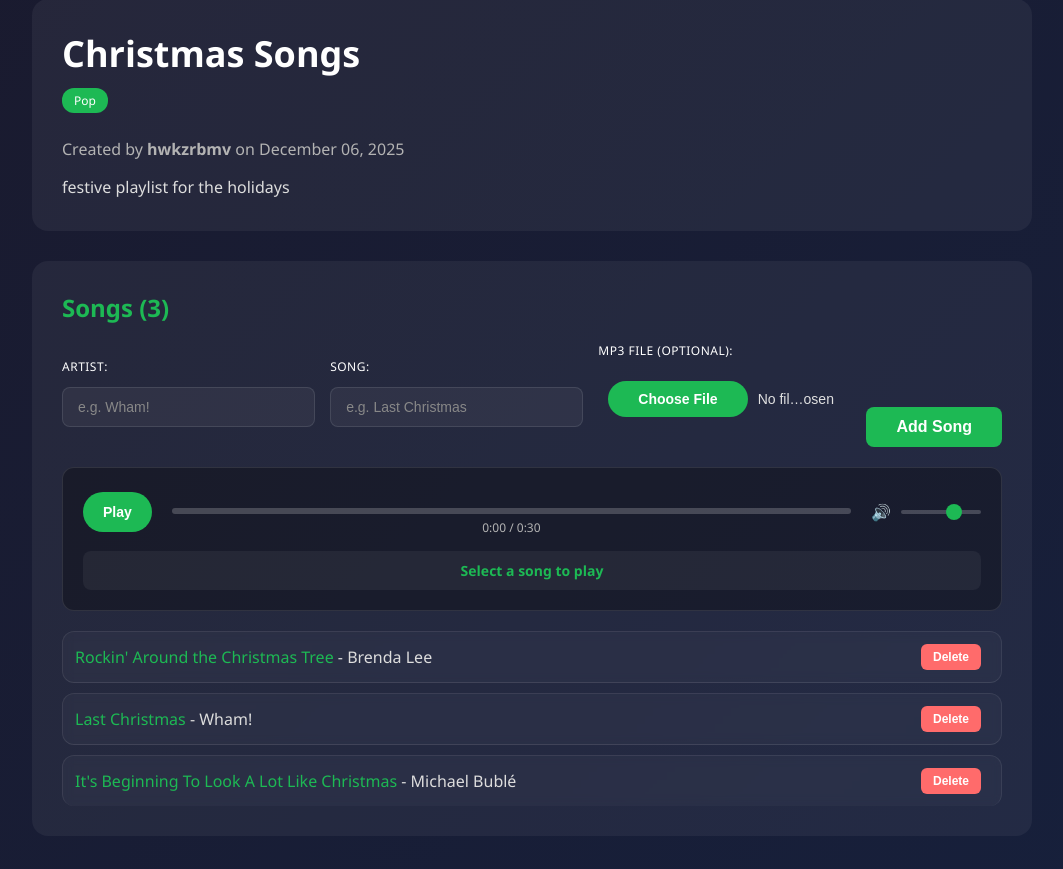
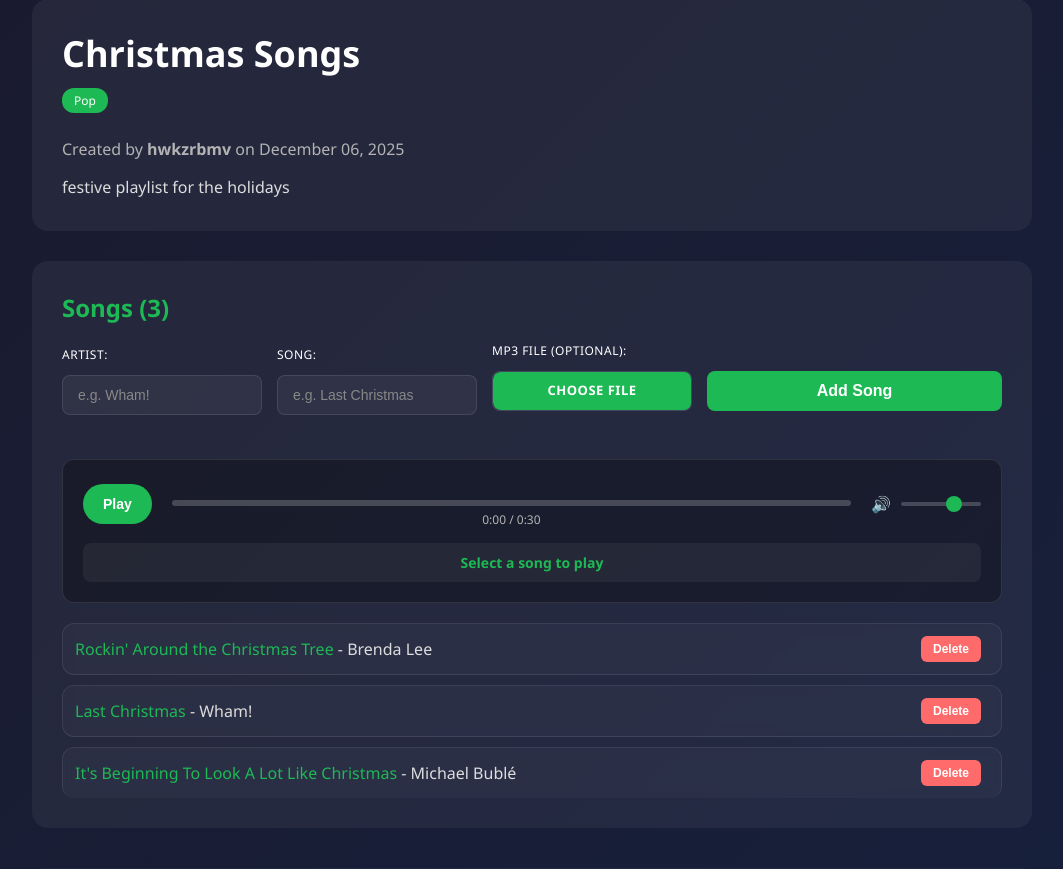
Before and after one commit to suchithgali/CSE_108_Final_Project, a Flask app: page /playlist/1 in a window 1280 px wide. Shown: the part 114-983 px from the top of the page, without its empty margins (108-1171 px from the left). Run offline with Flask 3, Linux system fonts and the light colour scheme; a user stored in the database is signed in.

Commit message:
made the choose file button look more congruent with the other buttons.

```diff
--- a/public/static/script.js
+++ b/public/static/script.js
@@ -1,7 +1,31 @@
 document.addEventListener('DOMContentLoaded', function() {
     setupVoteButtons();
     setupMusicPlayer();
+    setupFileInput();
 });
+
+function setupFileInput() {
+    var fileInput = document.getElementById('music_file');
+    if (fileInput) {
+        var fileInputLabel = document.querySelector('label[for="music_file"]');
+        if (fileInputLabel) {
+            var fileInputText = fileInputLabel.querySelector('.file-input-text');
+
+            if (fileInputText) {
+                fileInput.addEventListener('change', function() {
+                    if (this.files && this.files.length > 0) {
+                        var fileName = this.files[0].name;
+                        fileInputText.textContent = fileName;
+                        fileInputText.classList.add('has-file');
+                    } else {
+                        fileInputText.textContent = 'No file chosen';
+                        fileInputText.classList.remove('has-file');
+                    }
+                });
+            }
+        }
+    }
+}
 
 
 function setupVoteButtons() {
--- a/public/static/styles.css
+++ b/public/static/styles.css
@@ -620,10 +620,9 @@ body {
 }
 
 .add-song-form {
-    display: grid;
-    grid-template-columns: 1fr 1fr 1fr auto;
+    display: flex;
     gap: 15px;
-    align-items: flex-end;
+    align-items: center;
 }
 
 .form-group {
@@ -648,6 +647,7 @@ body {
     border-radius: 8px;
     color: #e0e0e0;
     font-size: 14px;
+    min-width: 200px;
     height: 40px;
     box-sizing: border-box;
 }
@@ -656,37 +656,8 @@ body {
     color: #888;
 }
 
-.add-song-form input[type="file"] {
-    padding: 0;
-    background: transparent;
-    border: none;
-    height: auto;
-    display: flex;
-    align-items: center;
-    justify-content: center;
-}
-
-.add-song-form input[type="file"]::file-selector-button {
-    background: #1db954;
-    color: white;
-    padding: 10px 30px;
-    border: none;
-    border-radius: 25px;
-    cursor: pointer;
-    font-weight: 600;
-    height: auto;
-    box-sizing: border-box;
-    transition: all 0.3s ease;
-    white-space: nowrap;
-}
-
-.add-song-form input[type="file"]::file-selector-button:hover {
-    background: #1aa34a;
-    transform: translateY(-1px);
-}
-
 .add-song-form button {
-    padding: 10px 30px;
+    padding: 10px 20px;
     background: #1db954;
     color: white;
     border: none;
@@ -696,7 +667,85 @@ body {
     transition: all 0.3s ease;
     height: 40px;
     box-sizing: border-box;
+}
+
+.file-input-wrapper {
+    position: relative;
+    width: 100%;
+}
+
+.file-input {
+    position: absolute;
+    width: 0.1px;
+    height: 0.1px;
+    opacity: 0;
+    overflow: hidden;
+    z-index: -1;
+}
+
+.file-input-label {
+    display: flex;
+    align-items: center;
+    gap: 12px;
+    padding: 0;
+    background: rgba(255, 255, 255, 0.05);
+    border: 1px solid rgba(255, 255, 255, 0.1);
+    border-radius: 8px;
+    color: #e0e0e0;
+    font-size: 14px;
+    min-width: 200px;
+    height: 40px;
+    box-sizing: border-box;
+    cursor: pointer;
+    transition: all 0.3s ease;
+    overflow: hidden;
+    transform: translateY(0);
+}
+
+.file-input-label:hover {
+    background: rgba(255, 255, 255, 0.08);
+    border-color: rgba(29, 185, 84, 0.4);
+    transform: translateY(-1px);
+}
+
+.file-input-button {
+    background: #1db954;
+    color: white;
+    padding: 0 16px;
+    height: 100%;
+    display: flex;
+    align-items: center;
+    justify-content: center;
+    font-weight: 600;
+    font-size: 13px;
     white-space: nowrap;
+    transition: background 0.3s ease;
+    flex-shrink: 0;
+    border-radius: 8px 0 0 8px;
+}
+
+.file-input-label:hover .file-input-button {
+    background: #1aa34a;
+}
+
+.file-input-text {
+    flex: 1;
+    color: #888;
+    overflow: hidden;
+    text-overflow: ellipsis;
+    white-space: nowrap;
+    padding-right: 15px;
+    min-width: 120px;
+    font-size: 14px;
+}
+
+.file-input:focus + .file-input-label {
+    outline: none;
+    box-shadow: none;
+}
+
+.file-input:valid + .file-input-label .file-input-text {
+    color: #b3b3b3;
 }
 
 .add-song-form button:hover {
--- a/templates/playlist.html
+++ b/templates/playlist.html
@@ -59,8 +59,13 @@
                             </div>
                             <div class="form-group">
                                 <label for="music_file">MP3 File (Optional):</label>
-                                <input type="file" id="music_file" name="music_file" accept=".mp3" class="file-input">
-                                <small class="file-help">Upload an MP3 file for this song (max 16MB)</small>
+                                <div class="file-input-wrapper">
+                                    <input type="file" id="music_file" name="music_file" accept=".mp3" class="file-input">
+                                    <label for="music_file" class="file-input-label">
+                                        <span class="file-input-button">Choose File</span>
+                                        <span class="file-input-text">No file chosen</span>
+                                    </label>
+                                </div>
                             </div>
                             <button type="submit" class="btn-primary">Add Song</button>
                         </form>
```
